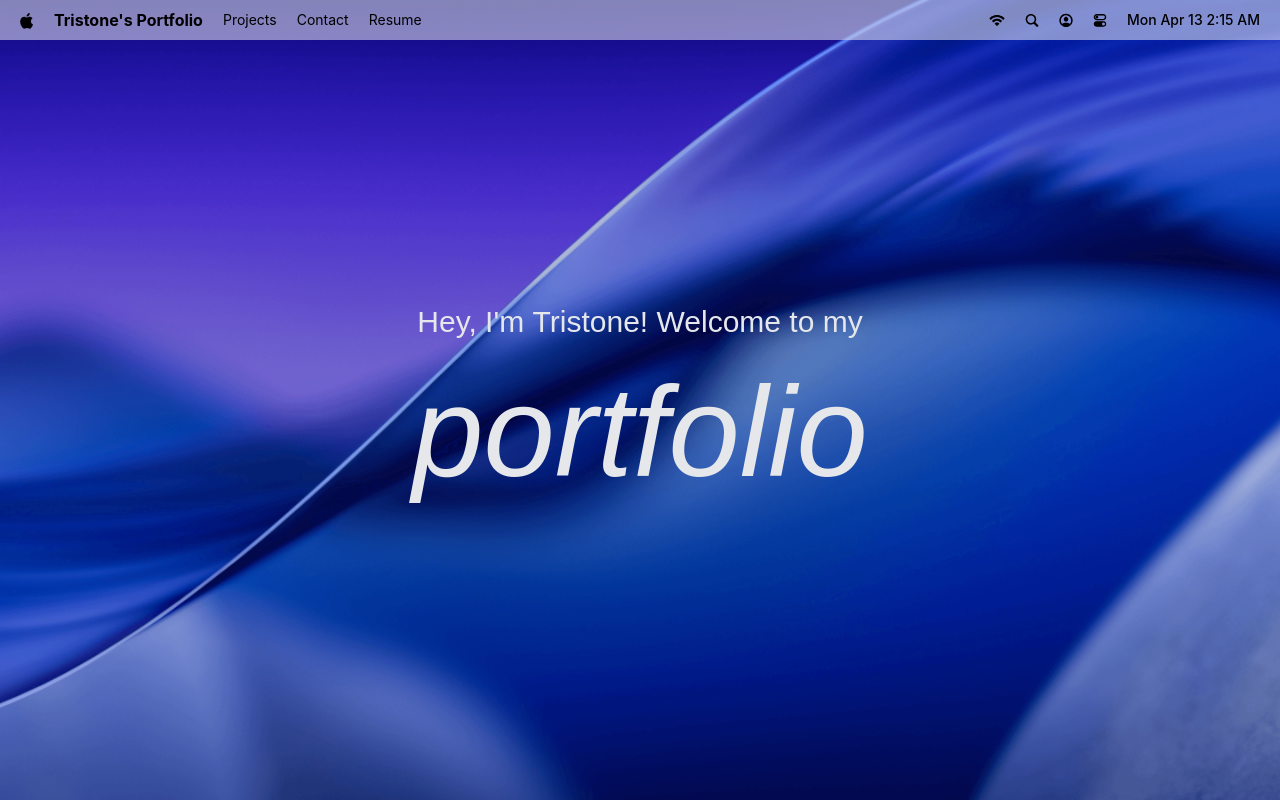
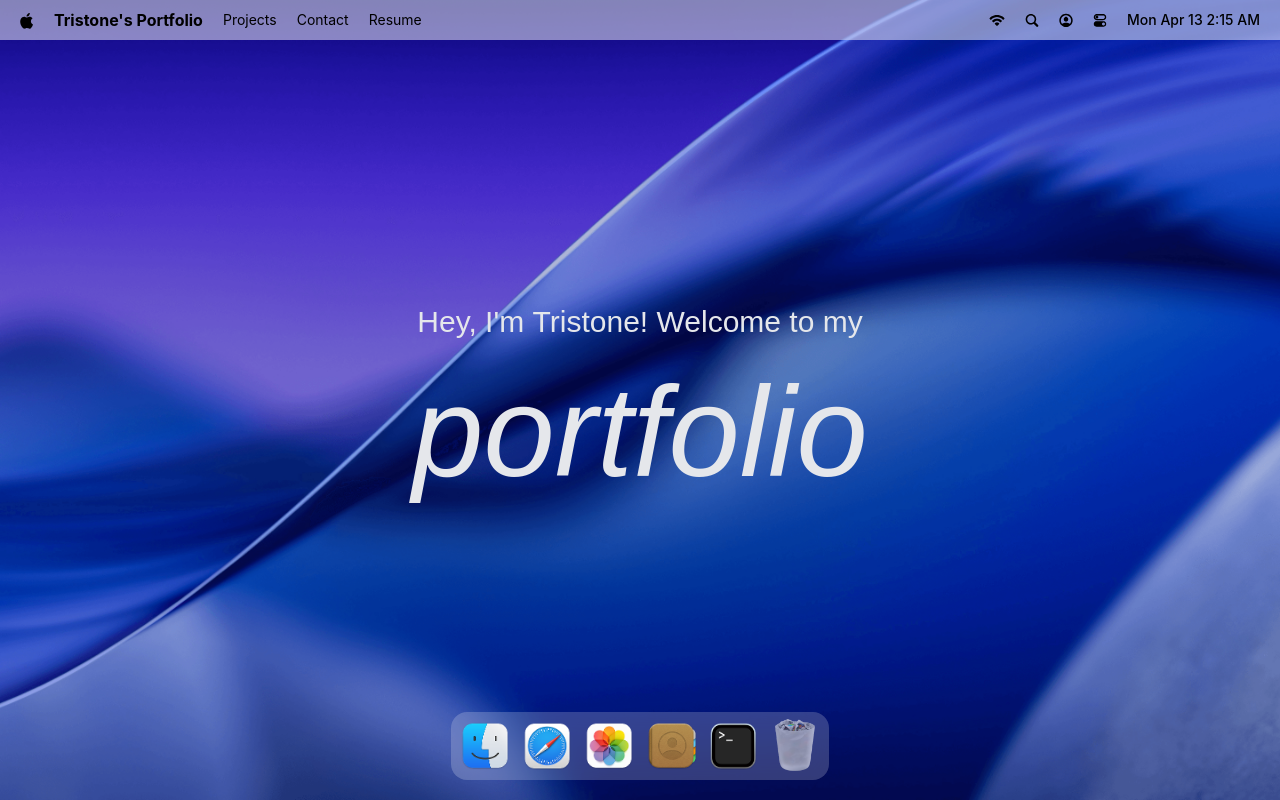
Before and after one commit to TristoneGit/MacOS_Portfolio, a React (Vite) app: page / in a window 1280 px wide. Built offline with nearby package versions, Linux system fonts and the light colour scheme; a web font is replaced by a local one.

Commit message:
implement dock presentation

```diff
--- a/package.json
+++ b/package.json
@@ -17,6 +17,7 @@
     "lucide-react": "^1.8.0",
     "react": "^19.2.4",
     "react-dom": "^19.2.4",
+    "react-tooltip": "^5.30.1",
     "tailwindcss": "^4.2.2"
   },
   "devDependencies": {
--- a/src/App.jsx
+++ b/src/App.jsx
@@ -1,10 +1,11 @@
-import { Navbar, Welcome } from "#components"
+import { Navbar, Welcome, Dock } from "#components"
 
 const App = () => {
   return (
     <main>
       <Navbar />
       <Welcome />
+      <Dock />
     </main>
   )
 }
--- /dev/null
+++ b/src/components/Dock.jsx
@@ -0,0 +1,89 @@
+import { dockApps } from "#constants"
+import { Tooltip } from "react-tooltip"
+import gsap from "gsap"
+import { useRef } from "react"
+import { useGSAP } from "@gsap/react"
+
+const Dock = () => {
+  const dockref = useRef(null)
+
+  useGSAP(() => {
+    const dock = dockref.current
+    if (!dock) return () => {}
+
+    const icons = dock.querySelectorAll(".dock-icon")
+    const animateIcons = (mouseX) => {
+      const { left } = dock.getBoundingClientRect()
+
+      icons.forEach((icon) => {
+        const { left: iconLeft, width } = icon.getBoundingClientRect()
+        const center = iconLeft - left + width / 2
+        const distance = Math.abs(mouseX - center)
+        const intensity = Math.exp(-(distance ** 2.5) / 2000)
+
+        gsap.to(icon, {
+          scale: 1 + 0.25 * intensity,
+          y: -15 * intensity,
+          duration: 0.2,
+          ease: "power1.out",
+        })
+      })
+    }
+
+    const handleMouseMove = (e) => {
+      const { left } = dock.getBoundingClientRect()
+      animateIcons(e.clientX - left)
+    }
+
+    const resetIcons = () =>
+      icons.forEach((icon) =>
+        gsap.to(icon, {
+          scale: 1,
+          y: 0,
+          duration: 0.3,
+          ease: "power1.out",
+        }),
+      )
+    dock.addEventListener("mousemove", handleMouseMove)
+    dock.addEventListener("mouseleave", resetIcons)
+
+    return () => {
+      dock.removeEventListener("mousemove", handleMouseMove)
+      dock.removeEventListener("mouseleave", resetIcons)
+    }
+  }, [])
+
+  const toggleApp = (app) => {
+    //TOODO Implement Open window Logic
+  }
+  return (
+    <section id="dock">
+      <div ref={dockref} className="dock-container">
+        {dockApps.map(({ id, name, icon, canOpen }) => (
+          <div key={id} className="relative flex justify-center">
+            <button
+              type="button"
+              className="dock-icon"
+              aria-label={name}
+              data-tooltip-id="dock-tooltip"
+              data-tooltip-content={name}
+              data-tooltip-delay-show={150}
+              disabled={!canOpen}
+              onClick={() => toggleApp({ id, canOpen })}
+            >
+              <img
+                src={`/images/${icon}`}
+                alt={name}
+                loading="lazy"
+                className={canOpen ? "" : "opacity-60"}
+              />
+            </button>
+          </div>
+        ))}
+        <Tooltip id="dock-tooltip" place="top" className="tooltip" />
+      </div>
+    </section>
+  )
+}
+
+export default Dock
--- a/src/components/index.js
+++ b/src/components/index.js
@@ -1,4 +1,5 @@
 import Navbar from "#components/Navbar.jsx"
 import Welcome from "#components/Welcome.jsx"
+import Dock from "#components/Dock.jsx"
 
-export { Navbar, Welcome }
+export { Navbar, Welcome, Dock }
```
Also changed, not shown: 1 other file (tests, documents, lock files or other folders).
